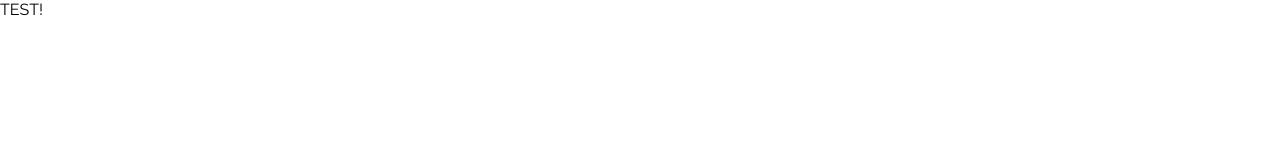
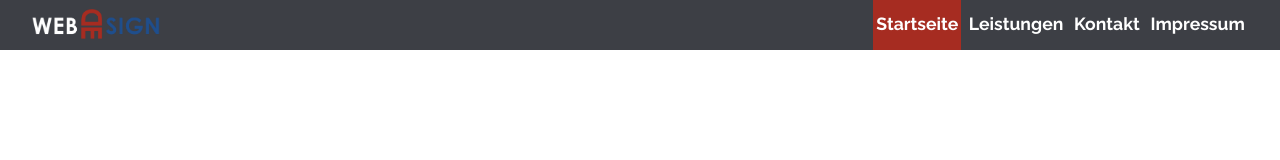
Before and after one commit to robinmatz/webdesign-made-simple, a website: page index.html in a window 1280 px wide. Drawn offline with Linux system fonts and the light colour scheme.

Commit message:
Navigationsleiste designen

```diff
--- a/index.html
+++ b/index.html
@@ -1,15 +1,32 @@
-<!DOCTYPE html>
+<!doctype html>
 <html lang="en">
-<head>
-    <meta charset="UTF-8">
+  <head>
+    <meta charset="UTF-8" />
     <title>Startseite</title>
-    <link rel="stylesheet" href="./src/css/styles.css">
-    <link rel="preconnect" href="https://fonts.googleapis.com">
-    <link rel="preconnect" href="https://fonts.gstatic.com" crossorigin>
-    <link href="https://fonts.googleapis.com/css2?family=Lato:ital,wght@0,100;0,300;0,400;0,700;0,900;1,100;1,300;1,400;1,700;1,900&family=Raleway:ital,wght@0,100..900;1,100..900&display=swap"
-          rel="stylesheet">
-</head>
-<body>
-TEST!
-</body>
+    <link rel="stylesheet" href="./src/css/styles.css" />
+    <link rel="preconnect" href="https://fonts.googleapis.com" />
+    <link rel="preconnect" href="https://fonts.gstatic.com" crossorigin />
+    <link
+      href="https://fonts.googleapis.com/css2?family=Lato:ital,wght@0,100;0,300;0,400;0,700;0,900;1,100;1,300;1,400;1,700;1,900&family=Raleway:ital,wght@0,100..900;1,100..900&display=swap"
+      rel="stylesheet"
+    />
+  </head>
+  <body>
+    <!--  Navigationsleiste-->
+    <nav class="header-nav">
+      <a href="./index.html">
+        <img
+          src="./src/img/webdesign-logo.png"
+          alt="Das Logo von Webdesign made simple"
+        />
+      </a>
+
+      <ul>
+        <li class="active"><a href="./index.html">Startseite</a></li>
+        <li><a href="./leistungen.html">Leistungen</a></li>
+        <li><a href="./kontakt.html">Kontakt</a></li>
+        <li><a href="./impressum.html">Impressum</a></li>
+      </ul>
+    </nav>
+  </body>
 </html>
--- /dev/null
+++ b/package.json
@@ -0,0 +1,5 @@
+{
+  "devDependencies": {
+    "prettier": "^3.6.2"
+  }
+}
--- a/src/css/styles.css
+++ b/src/css/styles.css
@@ -1,12 +1,80 @@
+/*
+Blau: #1F4E8C
+Dumkelgrau: #3D3F45
+Hellgrau: #e5e5e5
+Rot: #a6221
+*/
+
+:root {
+  --blue: #1f4e8c;
+  --dark-grey: #3d3f45;
+  --light-grey: #e5e5e5;
+  --red: #a62c21;
+}
+
+* {
+  box-sizing: border-box;
+}
+
 html {
-    font-size: 16px;
+  font-size: 16px;
 }
 
 body {
-    margin: 0;
-    font-family: "Raleway", "Lato", "Helvetica Neue", "Arial", sans-serif;
+  margin: 0;
+  font-family: "Raleway", "Lato", "Helvetica Neue", "Arial", sans-serif;
 }
 
-* {
-    box-sizing: border-box;
+/* Navigationsleiste */
+.header-nav {
+  width: 100%;
+  height: 50px;
+  background-color: var(--dark-grey);
+  font-weight: bold;
+  font-size: 1.1rem;
+  position: relative;
 }
+
+.header-nav > a > img {
+  height: 30px;
+  width: auto;
+  /* Elternelement braucht position: relative*/
+  position: absolute;
+  left: 2rem;
+  top: 0.55rem;
+}
+
+.header-nav > ul {
+  margin: 0;
+  padding: 0;
+  position: absolute;
+  right: 2rem;
+  height: 100%;
+}
+
+.header-nav > ul > li {
+  display: inline-block;
+  height: 100%;
+  padding: 0 .2rem;
+}
+
+.header-nav > ul > li > a {
+  display: inline-block;
+  margin-top: 0.8rem;
+}
+
+.header-nav > ul > li > a:link,
+.header-nav > ul > li > a:visited {
+  color: #fff;
+  text-decoration: none;
+}
+
+.header-nav > ul > li > a:hover,
+.header-nav > ul > li > a:active {
+  color: var(--light-grey);
+  text-decoration: none;
+}
+
+.active {
+  background-color: var(--red);
+}
```
Also changed, not shown: impressum.html (+28 -11 lines), kontakt.html (+28 -11 lines), leistungen.html (+28 -11 lines), 2 other files.
